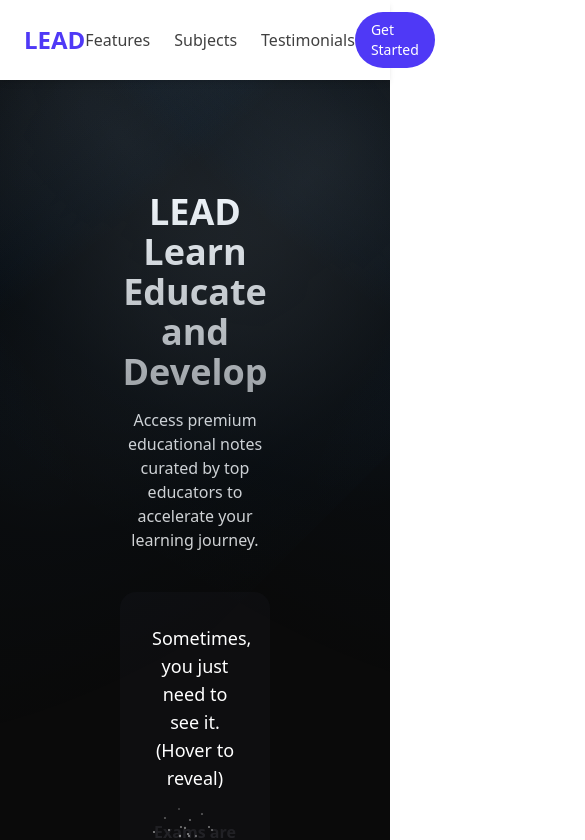
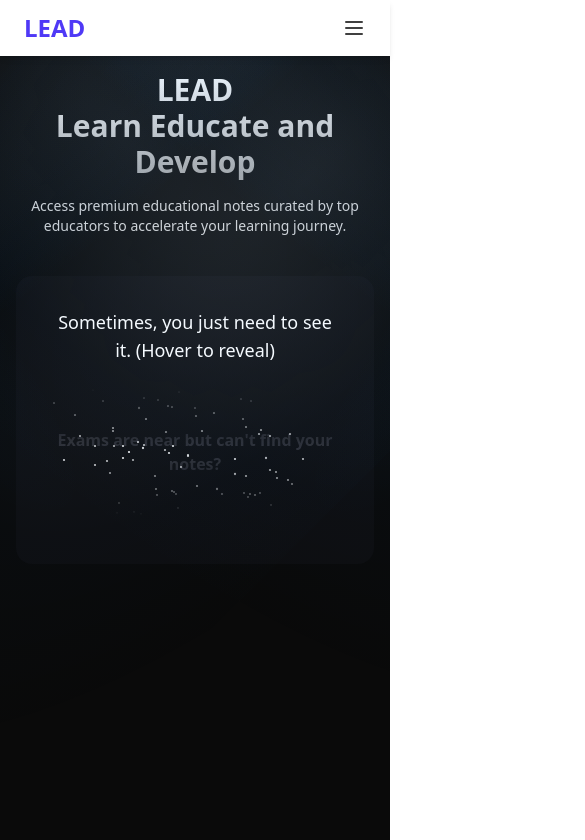
Before and after one commit to RiteshBiradar/Lead-v0, a Next.js app: page / in a window 390 px wide. Shown: the top 840 px of the page, 585 px wide, since content can reach past the window. Built offline with nearby package versions, Linux system fonts and the light colour scheme.

Commit message:
improved navbar, made it responsive

```diff
--- a/src/app/page.tsx
+++ b/src/app/page.tsx
@@ -8,12 +8,12 @@ import  {Testimonials}  from "@/features/Testimonials";
 
 export default function App() {
   return (
-    <>
+    <div className="overflow-x-hidden">
     <Navbar></Navbar>
     <Hero></Hero>
     <Features></Features>
     <Notes></Notes>
     <Testimonials></Testimonials>
-    </>
+    </div>
 );
 }
--- a/src/features/Hero.tsx
+++ b/src/features/Hero.tsx
@@ -1,6 +1,6 @@
-"use client"
-import React from 'react'
-import {Spotlight}  from "@/components/ui/spotlight-new";
+"use client";
+import React from "react";
+import { Spotlight } from "@/components/ui/spotlight-new";
 import { RevealCard } from "@/features/RevealCard";
 import Link from "next/link";
 
@@ -11,19 +11,21 @@ function Hero() {
       <Spotlight />
 
       {/* Content */}
-              <div className="p-30 max-w-7xl mx-auto relative z-10 text-center w-full">
-              <h1 className="text-4xl md:text-7xl font-bold text-center bg-clip-text text-transparent bg-gradient-to-b from-neutral-50 to-neutral-400 bg-opacity-50">
+      <div className="px-4 sm:px-6 md:px-12 lg:px-24 xl:px-32 max-w-7xl mx-auto relative z-10 text-center">
+        <h1 className="text-3xl sm:text-5xl md:text-6xl lg:text-7xl font-bold text-center bg-clip-text text-transparent bg-gradient-to-b from-neutral-50 to-neutral-400">
           LEAD <br /> Learn Educate and Develop
         </h1>
 
-                <p className="mt-4 font-normal text-base text-neutral-300 max-w-lg text-center mx-auto">
+        <p className="mt-4 font-normal text-sm sm:text-base md:text-lg text-neutral-300 max-w-md sm:max-w-lg md:max-w-xl mx-auto">
           Access premium educational notes curated by top educators to accelerate your learning journey.
         </p>
-                <RevealCard></RevealCard>
+
+        <div className="mt-6 sm:mt-8">
+          <RevealCard />
         </div>
-
       </div>
-  )
+    </div>
+  );
 }
 
-export default Hero
+export default Hero;
--- a/src/features/Navbar.tsx
+++ b/src/features/Navbar.tsx
@@ -1,20 +1,24 @@
 "use client";
 
-import React from 'react'
+import React, { useState } from "react";
 import Link from "next/link";
-import { Spotlight } from "@/components/ui/spotlight-new";
+import { Menu, X } from "lucide-react"; // hamburger & close icons
 
 function Navbar() {
+  const [isMobileMenuOpen, setIsMobileMenuOpen] = useState(false);
+
   return (
-    <div>
-<header className="w-full px-6 py-3 shadow-md bg-white dark:bg-black fixed top-0 left-0 z-50">
+    <header className="w-full px-6 py-3 shadow-md bg-white dark:bg-black fixed top-0 left-0 z-50">
       <div className="max-w-7xl mx-auto flex items-center justify-between">
-
-        <Link href="/Navbar.tsx" className="text-2xl font-bold text-indigo-600 dark:text-white">
-        LEAD
+        <Link
+          href="/"
+          className="text-2xl font-bold text-indigo-600 dark:text-white"
+        >
+          LEAD
         </Link>
 
-        <nav className="flex items-center space-x-6">
+        {/* Desktop Nav */}
+        <nav className="hidden md:flex items-center space-x-6">
           <Link
             href="/features"
             className="text-neutral-700 dark:text-neutral-200 hover:text-black dark:hover:text-white transition"
@@ -35,16 +39,58 @@ function Navbar() {
           </Link>
         </nav>
 
+        {/* CTA Button (hidden on small screens) */}
         <Link
           href="/get-started"
-          className="bg-indigo-600 hover:bg-indigo-700 text-white px-4 py-2 rounded-full text-sm transition"
+          className="hidden md:inline bg-indigo-600 hover:bg-indigo-700 text-white px-4 py-2 rounded-full text-sm transition"
         >
           Get Started
         </Link>
+
+        {/* Mobile Menu Toggle */}
+        <button
+          className="md:hidden text-neutral-700 dark:text-neutral-200"
+          onClick={() => setIsMobileMenuOpen(!isMobileMenuOpen)}
+        >
+          {isMobileMenuOpen ? <X size={24} /> : <Menu size={24} />}
+        </button>
       </div>
+
+      {/* Mobile Nav Dropdown */}
+      {isMobileMenuOpen && (
+        <div className="md:hidden mt-4 px-4 space-y-3">
+          <Link
+            href="/features"
+            className="block text-neutral-700 dark:text-neutral-200 hover:text-black dark:hover:text-white transition"
+            onClick={() => setIsMobileMenuOpen(false)}
+          >
+            Features
+          </Link>
+          <Link
+            href="/subjects"
+            className="block text-neutral-700 dark:text-neutral-200 hover:text-black dark:hover:text-white transition"
+            onClick={() => setIsMobileMenuOpen(false)}
+          >
+            Subjects
+          </Link>
+          <Link
+            href="/testimonials"
+            className="block text-neutral-700 dark:text-neutral-200 hover:text-black dark:hover:text-white transition"
+            onClick={() => setIsMobileMenuOpen(false)}
+          >
+            Testimonials
+          </Link>
+          <Link
+            href="/get-started"
+            className="block bg-indigo-600 hover:bg-indigo-700 text-white px-4 py-2 rounded-full text-sm transition w-fit"
+            onClick={() => setIsMobileMenuOpen(false)}
+          >
+            Get Started
+          </Link>
+        </div>
+      )}
     </header>
-    </div>
-  )
+  );
 }
 
-export default Navbar
+export default Navbar;
```
Lines whose indentation alone changed are shown as unchanged.
